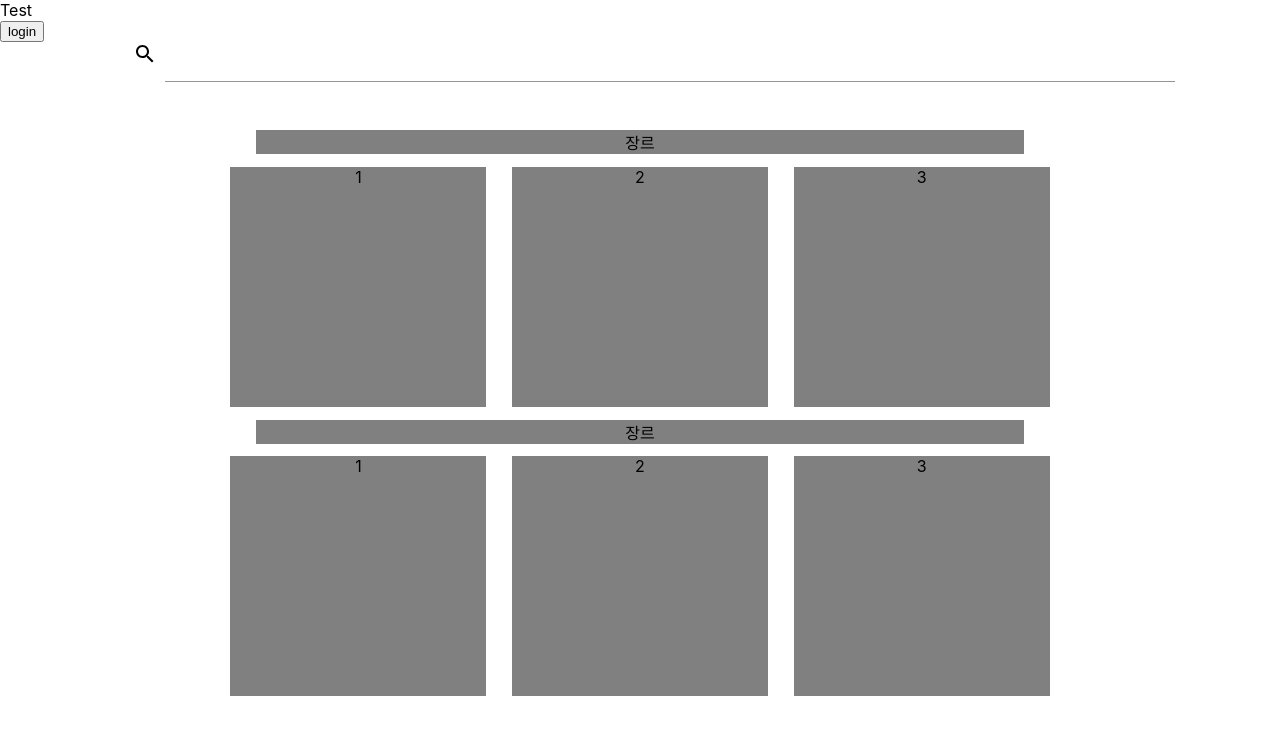
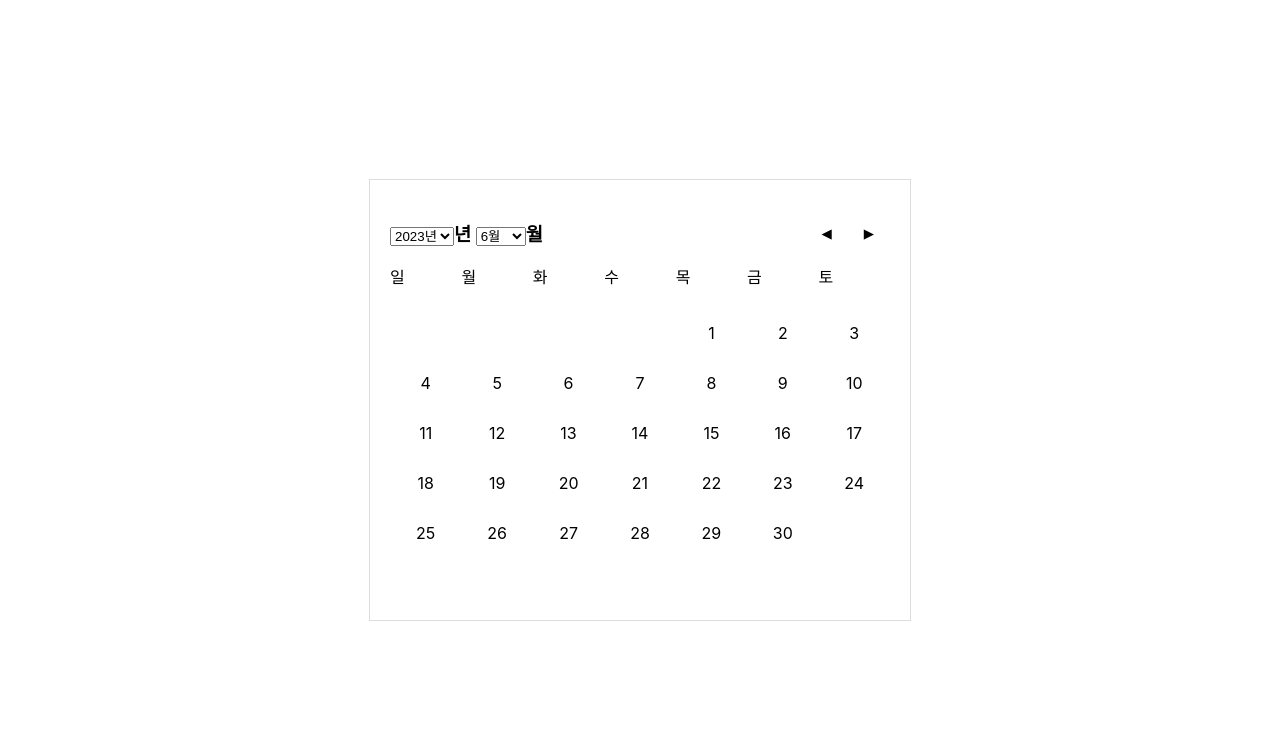
Before and after one commit to Calenduck/Calenduck-FE, a React (Create React App) app: page /wantList in a window 1280 px wide. Shown: the top 734 px of the page. Built offline with nearby package versions, Linux system fonts and the light colour scheme.

Commit message:
add wantlist page

```diff
--- a/package.json
+++ b/package.json
@@ -21,6 +21,7 @@
     "react-dom": "^18.2.0",
     "react-modal": "^3.16.1",
     "react-redux": "^8.0.5",
+    "react-router-dom": "^6.13.0",
     "react-scripts": "5.0.1",
     "redux": "^4.2.1",
     "redux-devtools-extension": "^2.13.9",
--- a/src/App.tsx
+++ b/src/App.tsx
@@ -2,12 +2,17 @@ import React from "react";
 import logo from "./logo.svg";
 import "./App.css";
 import MainPage from "./component/mainPage";
+import WantListPage from "./component/wantListPage";
+import { Routes, Route, BrowserRouter } from "react-router-dom";
 
 function App() {
 	return (
-		<div>
-			<MainPage />
-		</div>
+		<BrowserRouter>
+			<Routes>
+				<Route path="/" element={<MainPage />} />
+				<Route path="/wantList" element={<WantListPage />} />
+			</Routes>
+		</BrowserRouter>
 	);
 }
 
--- a/src/component/canlendar.tsx
+++ b/src/component/canlendar.tsx
@@ -38,19 +38,16 @@ const Calendar = () => {
 
 	const monthControl = useCallback(() => {
 		//달 선택박스에서 고르기
-    var monthArr = [];
+		const monthArr = [];
 		for (let i = 0; i < 12; i++) {
 			monthArr.push(
 				<option key={i + 1} value={i + 1}>
 					{i + 1}월
-        </option>
+				</option>,
 			);
 		}
 		return (
-      <select
-        onChange={changeSelectMonth}
-        value={selectedMonth}
-      >
+			<select onChange={changeSelectMonth} value={selectedMonth}>
 				{monthArr}
 			</select>
 		);
@@ -65,7 +62,7 @@ const Calendar = () => {
 			yearArr.push(
 				<option key={i} value={i}>
 					{i}년
-        </option>
+				</option>,
 			);
 		}
 		return (
@@ -79,28 +76,24 @@ const Calendar = () => {
 		);
 	}, [selectedYear]);
 
-  const changeSelectMonth = (e:any) => {
+	const changeSelectMonth = (e: any) => {
 		setSelectedMonth(Number(e.target.value));
 	};
-  const changeSelectYear = (e:any) => {
+	const changeSelectYear = (e: any) => {
 		setSelectedYear(Number(e.target.value));
 	};
 
 	const returnWeek = useCallback(() => {
 		//요일 반환 함수
-    var weekArr :any = [];
+		const weekArr: any = [];
 		week.forEach((v) => {
-      weekArr.push(
-        <div
-          key={v}
-
-        >
-          {v}
-        </div>
-      );
+			weekArr.push(<div className="day" key={v}>{v}</div>);
 		});
 		return weekArr;
 	}, []);
+  const onClickDate=(e:any)=>{
+    console.log(e)
+  }
 
 	const returnDay = useCallback(() => {
 		//선택된 달의 날짜들 반환 함수
@@ -113,6 +106,8 @@ const Calendar = () => {
 					dayArr.push(
 						<div
 							key={i + 1}
+              className="weekday"
+              onClick={()=>{onClickDate(i+1)} }
 							//   className={cx(
 							//     {
 							//       //오늘 날짜일 때 표시할 스타일 클라스네임
@@ -143,7 +138,7 @@ const Calendar = () => {
 							//   )}
 						>
 							{i + 1}
-            </div>
+						</div>,
 					);
 				}
 			} else {
--- a/src/component/detailModal.tsx
+++ b/src/component/detailModal.tsx
@@ -2,10 +2,14 @@ import React, { useEffect, useState } from "react";
 import "../css/modal.css";
 import "../css/index.css";
 import Modal from "react-modal";
+import { useNavigate } from "react-router-dom";
 
-const detailModal = (props: any) => {
+const DetailModal = (props: any) => {
 	const { open, close, id } = props;
-
+	const navigate = useNavigate();
+	const gotoWantList = () => {
+		navigate("/wantList");
+	};
 	return (
 		<div>
 			<Modal isOpen={open}>
@@ -17,11 +21,17 @@ const detailModal = (props: any) => {
 					<div>공연 정보</div>
 				</div>
 
-				<button className="to_right" onClick={close}>
+				<button
+					className="to_right"
+					onClick={() => {
+						close;
+						gotoWantList();
+					}}
+				>
 					저장
 				</button>
 			</Modal>
 		</div>
 	);
 };
-export default detailModal;
+export default DetailModal;
--- a/src/component/wantListPage.tsx
+++ b/src/component/wantListPage.tsx
@@ -1,5 +1,7 @@
 import React, { useEffect, useState } from "react";
 import Calendar from "./canlendar";
+import { useNavigate } from "react-router-dom";
+
 
 const wantListPage =()=>{
 
--- a/src/css/calendar.css
+++ b/src/css/calendar.css
@@ -79,3 +79,9 @@ button {
     font-weight: 700;
     border-radius: 50%;
   }
+  .day{
+    width: 10vw;
+  }
+  .weekday{
+    width: 10vw;
+  }
```
Also changed, not shown: 2 other files (tests, documents, lock files or other folders). Lines whose indentation alone changed are shown as unchanged.
